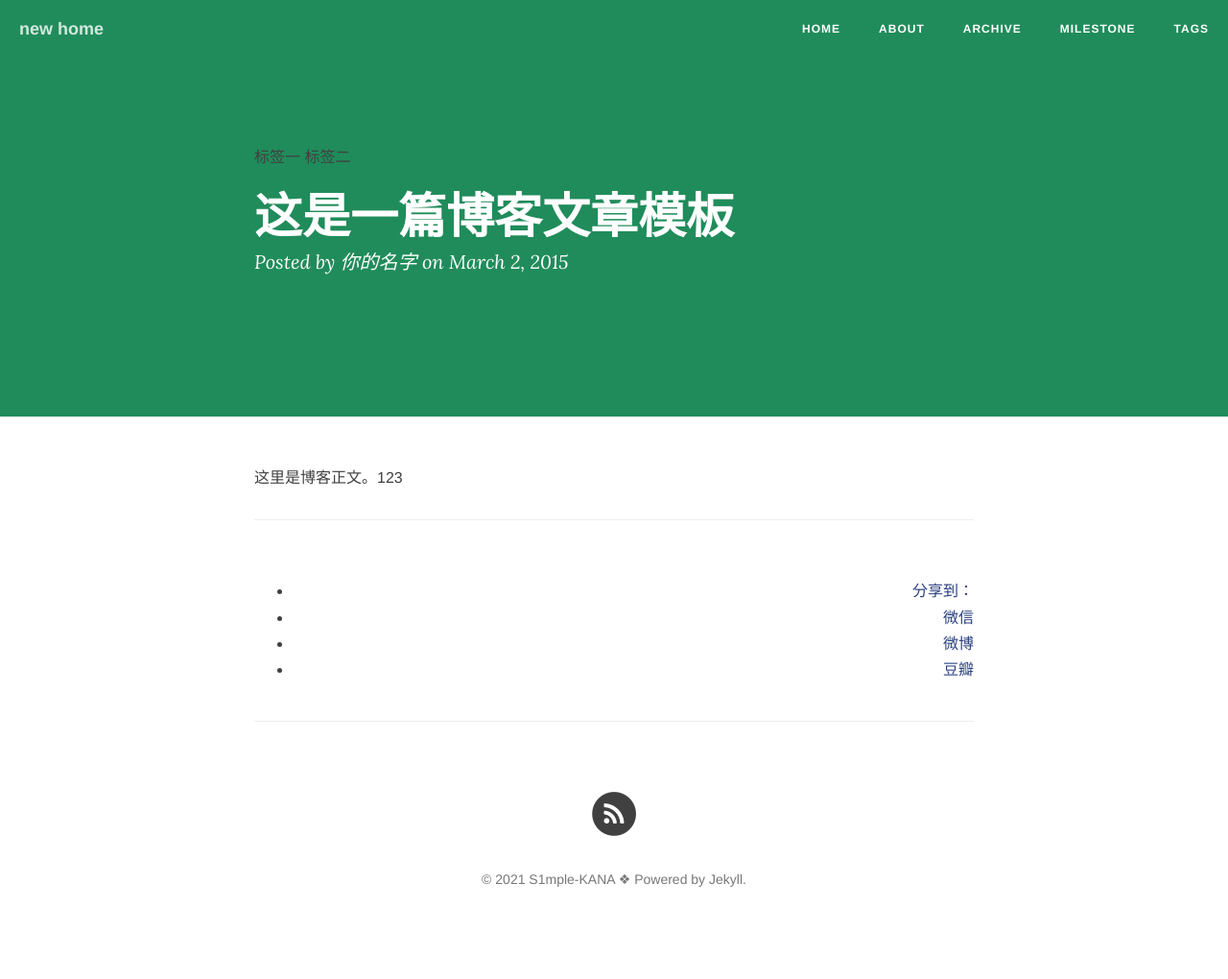
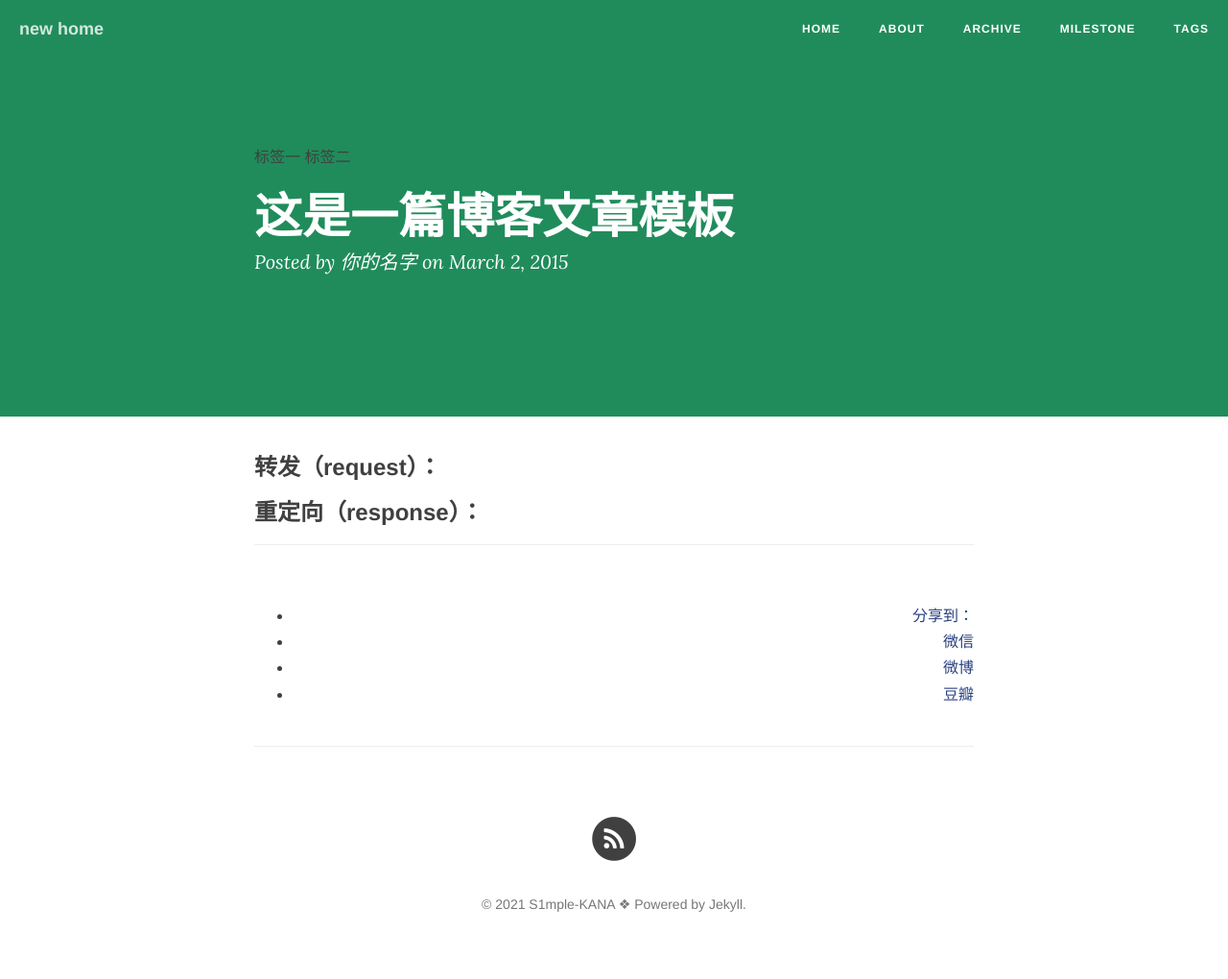
Before and after one commit to S1mple-KANA/S1mple-KANA.github.io, a Jekyll site: the page built from _posts/2015-03-02-how-to-write.md, in a window 1280 px wide. Shown: the whole page at 96% size. Built offline with Jekyll 4.4.1, drawn with Linux system fonts in a browser that asks for light colours; nearby versions of some CDN libraries; comment, search, counter and statistics services are not loaded; before the commit the page ends 994 px from its top, so only the background shows below that.

Commit message:
Update 2015-03-02-how-to-write.md

```diff
--- a/_posts/2015-03-02-how-to-write.md
+++ b/_posts/2015-03-02-how-to-write.md
@@ -7,4 +7,8 @@ tags: [标签一,标签二]
 description: 文章金句。
 ---
 
-这里是博客正文。123
+### **转发（request）：**
+
+
+
+### **重定向（response）：**
```
